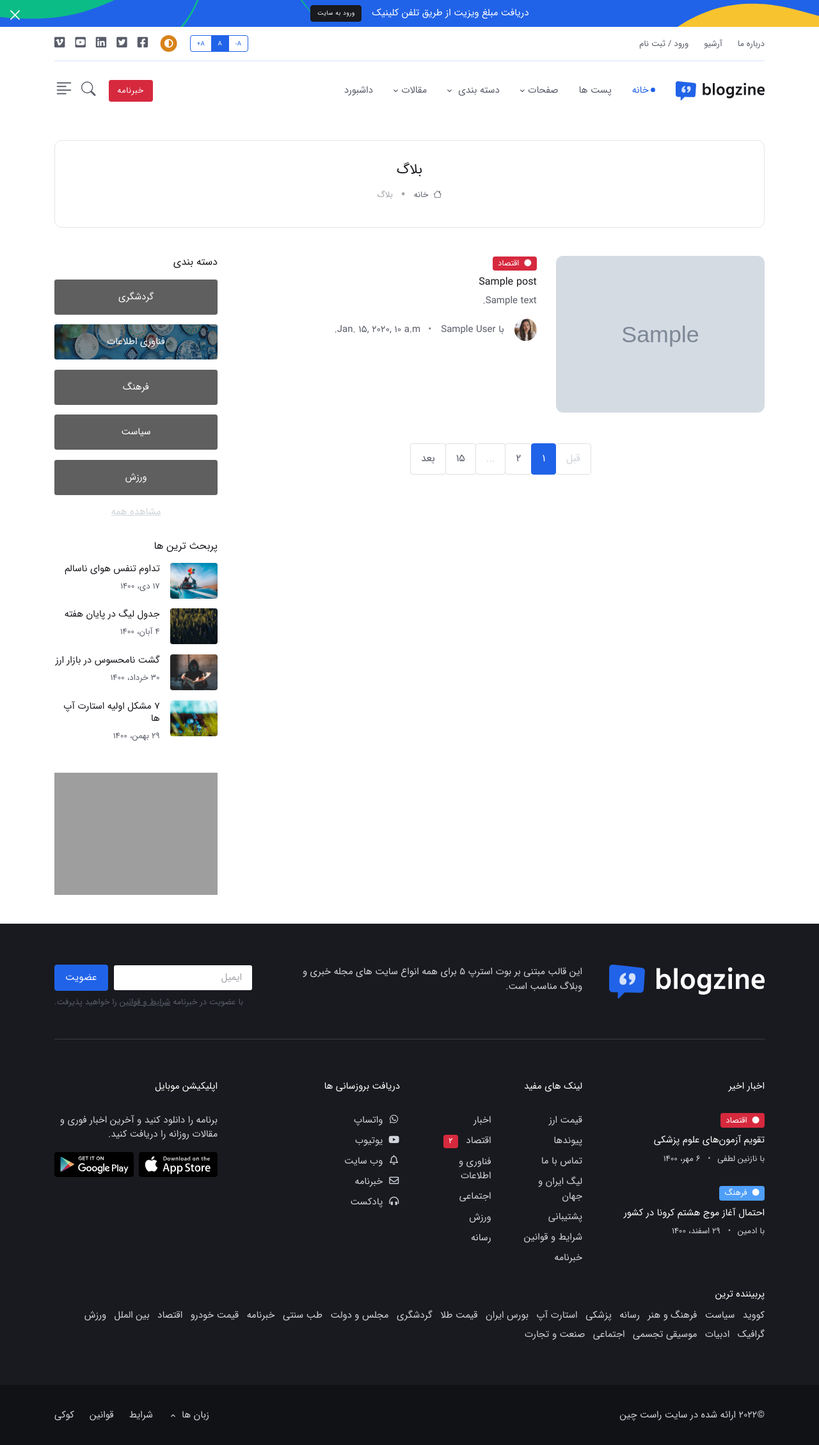
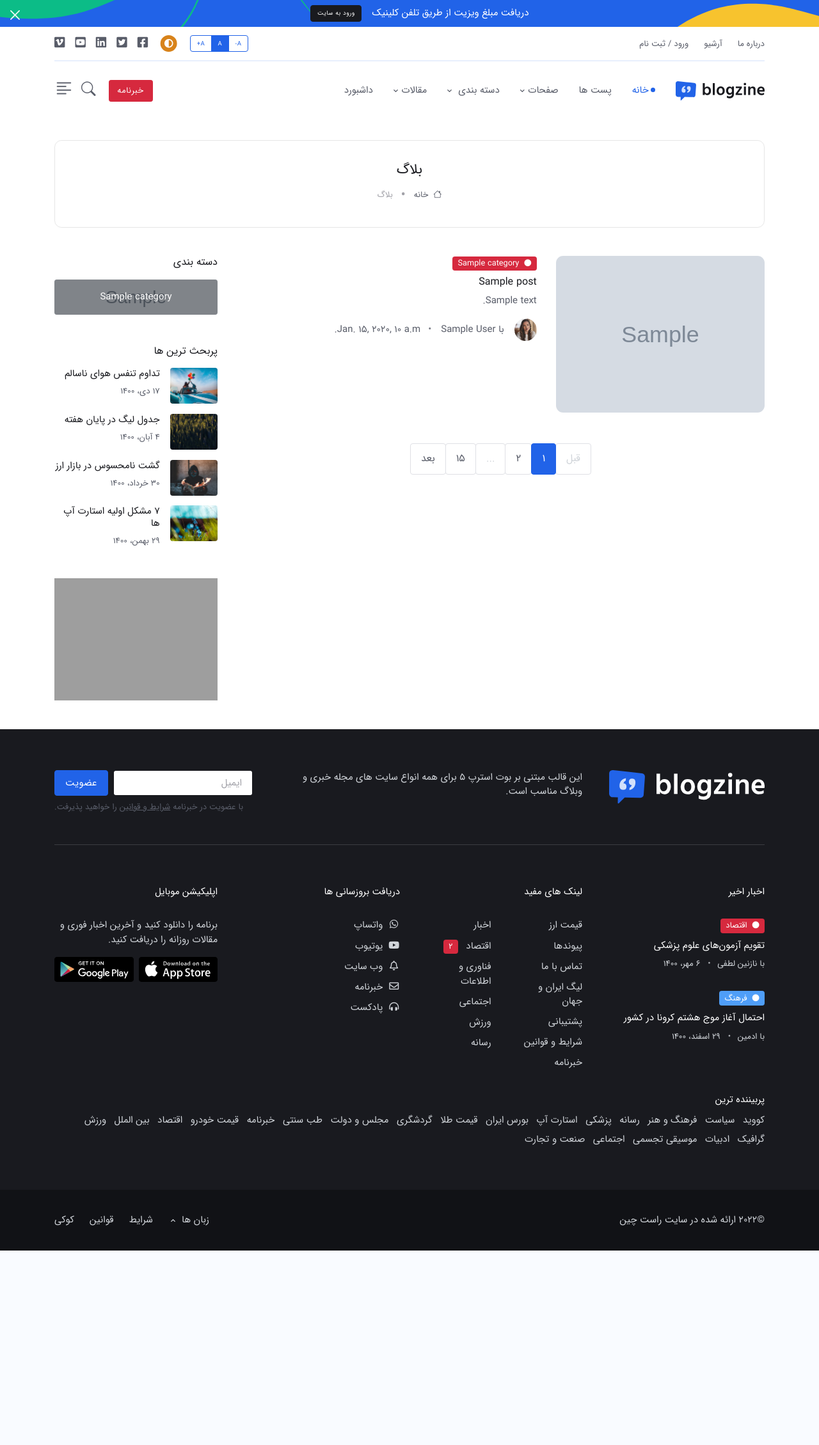
Before and after one commit to erfanrazavi/News-Website, a Django app: page /blog/ in a window 1280 px wide. Shown: the whole page at 64% size. After the commit the page ends 1955 px from the top, so only its background shows below. Run offline with Django 5.2, Linux system fonts and the light colour scheme; tables that the repository leaves empty hold one stand-in row (values such as "Sample post"); grey boxes marked "Sample" are stand-in pictures; some libraries are stand-ins or nearby versions; grey boxes are pictures that could not be loaded.

Commit message:
following
add category model
add taggit
and edit html code

```diff
--- a/blog/models.py
+++ b/blog/models.py
@@ -1,15 +1,23 @@
 from django.db import models
 from django.contrib.auth.models import User
-# Create your models here.
+from taggit.managers import TaggableManager
+
+
+class Category(models.Model):
+    name = models.CharField(max_length=254)
+
+
+    def __str__(self) :
+        return self.name
 
 class Post(models.Model):
     title = models.CharField(max_length=255)
     content = models.TextField()
     author = models.ForeignKey(User,on_delete=models.CASCADE, related_name='posts' ,  default=1)
-    # category
+    category = models.ManyToManyField(Category)
     image = models.ImageField(upload_to='images/' , null= True , blank=True)
     status = models.BooleanField(default=False)
-    # tag
+    tags = TaggableManager()
     counted_views = models.IntegerField(default=0)
     created_date = models.DateTimeField(auto_now_add=True)
     updated_date = models.DateTimeField(auto_now=True)
--- a/blog/urls.py
+++ b/blog/urls.py
@@ -4,5 +4,8 @@ from blog.views import *
 app_name = 'blog'
 urlpatterns = [
     path('' , blog_home_views , name = 'blog-home'),
-    path('post/<int:pid>/' , blog_single_views , name = 'blog-single')
+    path('post/<int:pid>/' , blog_single_views , name = 'blog-single'),
+    path('tag/<str:tag_name>' , blog_single_views , name = 'tag'),
+    path('category/<str:cat_name>' , blog_home_views , name = 'category'),
+
 ]
--- a/blog/views.py
+++ b/blog/views.py
@@ -1,15 +1,27 @@
 from django.shortcuts import render , get_object_or_404
-from blog.models import Post
+from blog.models import Post ,Category
 
 # Create your views here.
-def blog_home_views(request):
-    posts = Post.objects.filter(status = True)
+def blog_home_views(request,**kwargs):
+    posts = Post.objects.filter(status=1)
+
+    if kwargs.get('cat_name') != None:
+        posts = posts.filter(category__name=kwargs['cat_name'])
 
     context = {'posts' : posts }
     return render(request , 'blog/post-list.html' , context)
 
-def blog_single_views(request , pid):
-    posts = get_object_or_404(Post , id=pid)
+def blog_single_views(request ,**kwargs):
+    if 'pid' in kwargs:
+
+        posts = get_object_or_404(Post, id=kwargs['pid'])
+    else:
+
+        posts = Post.objects.filter(status=True)
+        if 'tag_name' in kwargs:
+            posts = posts.filter(tags__name__in=[kwargs['tag_name']])
+        context = {'posts': posts}
+        return render(request, 'blog/post-list.html', context)
     posts.counted_views += 1
     posts.save()
     context = {'posts' : posts }
--- a/main/settings.py
+++ b/main/settings.py
@@ -40,6 +40,8 @@ INSTALLED_APPS = [
     'index',
     'blog',
     'django_jalali',
+    'taggit',
+
 ]
 
 MIDDLEWARE = [
--- a/templates/blog/post-list.html
+++ b/templates/blog/post-list.html
@@ -36,6 +36,7 @@ Main content START -->
 			<div class="col-lg-9">
 				<!-- Card item START -->
 				 {% for post in posts %}
+				 {% for cat in post.category.all %}
 				<div class="card mb-4">
 					<div class="row">
 						<div class="col-md-5">
@@ -46,8 +47,11 @@ Main content START -->
 							<p>تصویری برای این پست وجود ندارد.</p>
 							{% endif %}
 						</div>
+
 						<div class="col-md-7 mt-3 mt-md-0">
-							<a href="#" class="badge text-bg-danger mb-2"><i class="fas fa-circle me-2 small fw-bold"></i>اقتصاد</a>
+
+							<a href="{% url 'blog:category' cat_name=cat.name %}" class="badge text-bg-danger mb-2"><i class="fas fa-circle me-2 small fw-bold"></i>{{cat.name}}</a>
+
 							<h4><a href="{% url "blog:blog-single" pid=post.id%}" class="btn-link stretched-link text-reset"> {{post.title}}</a></h4>
 							<p>{{post.content|truncatechars:100}}</p>
 							<!-- Card info -->
@@ -64,9 +68,13 @@ Main content START -->
 								</li>
 								<li class="nav-item">{{post.published_date|jformat:"%Y/%m/%d"}}</li>
 							</ul>
+
 						</div>
+
 					</div>
+
 				</div>
+				{% endfor %}
 				{% endfor %}
 				<!-- Card item END -->
 				<!-- Card item START -->
@@ -96,41 +104,32 @@ Main content START -->
 				<div data-sticky data-margin-top="80" data-sticky-for="767">
 					<!-- Trending topics widget START -->
 					<div>
+
+
+
 						<h4 class="mb-3">دسته بندی</h4>
 						<!-- Category item -->
-						<div class="text-center mb-3 card-bg-scale position-relative overflow-hidden rounded" style="background-image:url({%static 'assets/images/blog/4by3/01.jpg' %}); background-position: center left; background-size: cover;">
+
+						{% for post in posts %}
+						{% if post.image %}
+							<div class="text-center mb-3 card-bg-scale position-relative overflow-hidden rounded"
+								style="background-image: url({{ post.image.url }}); background-position: center left; background-size: cover;">
+							{% else %}
+							<!-- در صورتی که تصویر خاصی برای پست وجود نداشته باشد -->
+								<div class="text-center mb-3 card-bg-scale position-relative overflow-hidden rounded"
+									style="background-image: url({% static 'assets/images/blog/default.jpg' %}); background-position: center left; background-size: cover;">
+							{% endif %}
+							{% for cat in post.category.all %}
 							<div class="bg-dark-overlay-4 p-3">
-								<a href="#" class="stretched-link btn-link text-white h5">گردشگری</a>
+
+									<a href="{% url 'blog:category' cat_name=cat.name %}" class="stretched-link btn-link text-white h5">{{ cat.name }}</a>
+
 							</div>
+							{% endfor %}
 						</div>
-						<!-- Category item -->
-						<div class="text-center mb-3 card-bg-scale position-relative overflow-hidden rounded" style="background-image:url({%static 'assets/images/blog/4by3/02.jpg' %}); background-position: center left; background-size: cover;">
-							<div class="bg-dark-overlay-4 p-3">
-								<a href="#" class="stretched-link btn-link text-white h5">فناوری اطلاعات</a>
-							</div>
-						</div>
-						<!-- Category item -->
-						<div class="text-center mb-3 card-bg-scale position-relative overflow-hidden rounded" style="background-image:url({%static 'assets/images/blog/4by3/03.jpg' %}); background-position: center left; background-size: cover;">
-							<div class="bg-dark-overlay-4 p-3">
-								<a href="#" class="stretched-link btn-link text-white h5">فرهنگ</a>
-							</div>
-						</div>
-						<!-- Category item -->
-						<div class="text-center mb-3 card-bg-scale position-relative overflow-hidden rounded" style="background-image:url({%static 'assets/images/blog/4by3/04.jpg' %}); background-position: center left; background-size: cover;">
-							<div class="bg-dark-overlay-4 p-3">
-								<a href="#" class="stretched-link btn-link text-white h5">سیاست</a>
-							</div>
-						</div>
-						<!-- Category item -->
-						<div class="text-center mb-3 card-bg-scale position-relative overflow-hidden rounded" style="background-image:url({%static 'assets/images/blog/4by3/05.jpg' %}); background-position: center left; background-size: cover;">
-							<div class="bg-dark-overlay-4 p-3">
-								<a href="#" class="stretched-link btn-link text-white h5">ورزش</a>
-							</div>
-						</div>
-						<!-- View All Category button -->
-						<div class="text-center mt-3">
-							<a href="#" class="text-body-secondary text-primary-hover"><u>مشاهده همه</u></a>
-						</div>
+					{% endfor %}
+
+
 					</div>
 					<!-- Trending topics widget END -->
 
```
Also changed, not shown: blog/admin.py (+6 -1 lines), templates/blog/author_right_single.html (+3 -13 lines), blog/migrations/0006_post_tags.py (added), blog/migrations/0007_category_post_category.py (added).
